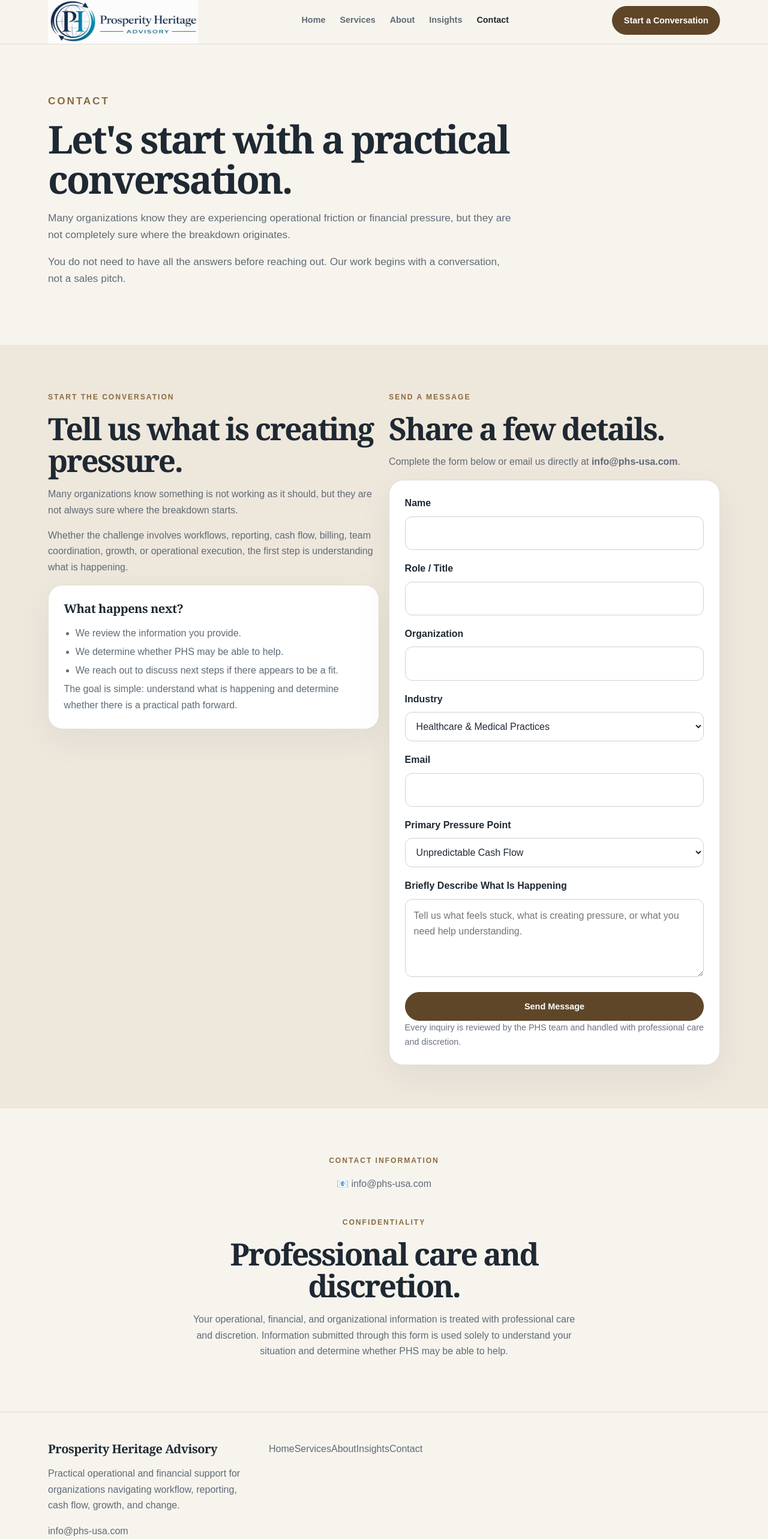
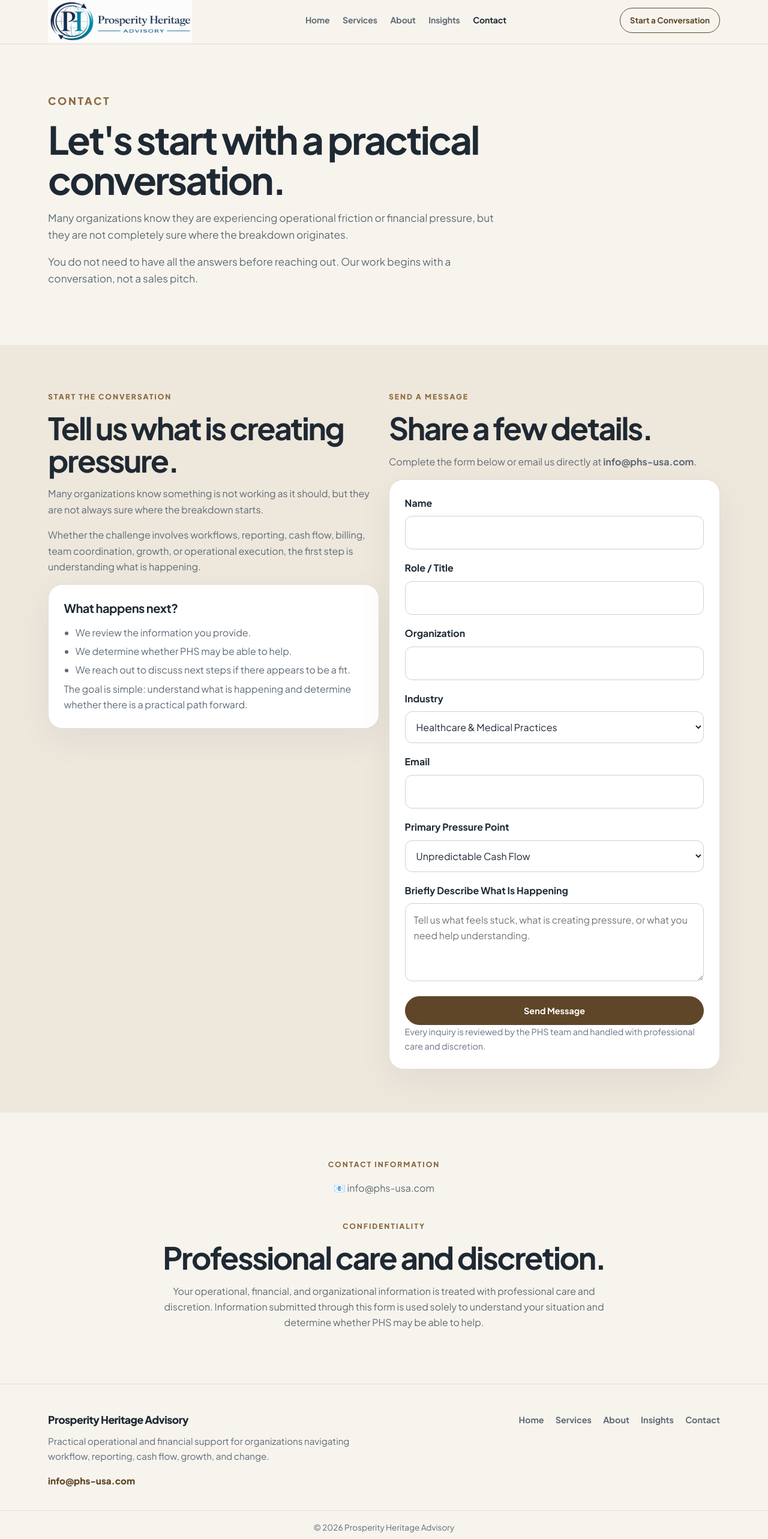
Before and after one commit to pjechete/prosperity-heritage-Advisory-Services, a Next.js app: page /contact in a window 1280 px wide. Shown: the part 5-2571 px from the top of the page at 60% size. Built offline with nearby package versions, Linux system fonts and the light colour scheme.

Commit message:
Update globals.css

```diff
--- a/src/app/globals.css
+++ b/src/app/globals.css
@@ -1,6 +1,7 @@
 /* =========================
    PHS GLOBAL DESIGN SYSTEM
-   Mockup-aligned full CSS
+   Final coordinated design pass
+   Typography + navbar + footer + responsive cleanup
 ========================= */
 
 *,
@@ -40,7 +41,7 @@ body {
 body {
   background: var(--bg);
   color: var(--ink);
-  font-family: Georgia, "Times New Roman", serif;
+  font-family: var(--font-jakarta), Arial, Helvetica, sans-serif;
   line-height: 1.65;
   -webkit-font-smoothing: antialiased;
   text-rendering: optimizeLegibility;
@@ -69,8 +70,9 @@ label,
 input,
 textarea,
 select,
-button {
-  font-family: Arial, Helvetica, sans-serif;
+button,
+a {
+  font-family: var(--font-jakarta), Arial, Helvetica, sans-serif;
 }
 
 p {
@@ -85,8 +87,8 @@ h3,
 h4 {
   margin: 0 0 1rem;
   color: var(--ink);
-  font-family: Georgia, "Times New Roman", serif;
-  font-weight: 600;
+  font-family: var(--font-jakarta), Arial, Helvetica, sans-serif;
+  font-weight: 700;
   letter-spacing: -0.045em;
   line-height: 1.05;
 }
@@ -107,6 +109,17 @@ h3 {
 }
 
 /* =========================
+   CONTAINERS
+========================= */
+
+.container,
+.phs-container,
+.mock-container {
+  width: min(var(--container), 92%);
+  margin: 0 auto;
+}
+
+/* =========================
    NAVBAR
 ========================= */
 
@@ -119,15 +132,8 @@ h3 {
   backdrop-filter: blur(12px);
 }
 
-.container,
-.phs-container,
-.mock-container {
-  width: min(var(--container), 92%);
-  margin: 0 auto;
-}
-
 .header-inner {
-  min-height: 76px;
+  min-height: 78px;
   display: flex;
   align-items: center;
   justify-content: space-between;
@@ -137,27 +143,27 @@ h3 {
 .brand {
   display: inline-flex;
   align-items: center;
-  text-decoration: none;
+  flex-shrink: 0;
 }
 
 .logo {
   display: block;
-  width: 250px;
+  width: 240px;
   height: auto;
 }
 
 .main-nav {
   display: flex;
   align-items: center;
-  gap: 1.5rem;
-  font-family: Arial, Helvetica, sans-serif;
+  justify-content: center;
+  gap: 1.35rem;
 }
 
 .nav-link {
   color: var(--muted);
-  font-size: 0.9rem;
-  font-weight: 600;
-  text-decoration: none;
+  font-size: 0.88rem;
+  font-weight: 700;
+  letter-spacing: -0.01em;
 }
 
 .nav-link:hover,
@@ -168,6 +174,7 @@ h3 {
 .header-cta {
   display: flex;
   align-items: center;
+  flex-shrink: 0;
 }
 
 /* =========================
@@ -189,7 +196,7 @@ h3 {
   background: var(--accent-dark);
   color: #ffffff;
   cursor: pointer;
-  font-family: Arial, Helvetica, sans-serif;
+  font-family: var(--font-jakarta), Arial, Helvetica, sans-serif;
   font-size: 0.9rem;
   font-weight: 700;
   line-height: 1;
@@ -209,11 +216,18 @@ h3 {
   box-shadow: 0 14px 28px rgba(31, 41, 51, 0.1);
 }
 
+.btn.secondary,
 .btn-secondary,
 .phs-btn-secondary,
 .mock-btn-secondary {
   background: transparent;
   color: var(--accent-dark);
+}
+
+.btn-sm {
+  min-height: 42px;
+  padding: 0.75rem 1rem;
+  font-size: 0.84rem;
 }
 
 /* =========================
@@ -256,7 +270,7 @@ h3 {
   display: inline-block;
   margin: 0 0 1rem;
   color: var(--accent);
-  font-family: Arial, Helvetica, sans-serif;
+  font-family: var(--font-jakarta), Arial, Helvetica, sans-serif;
   font-size: 0.76rem;
   font-weight: 800;
   letter-spacing: 0.16em;
@@ -300,7 +314,7 @@ h3 {
   padding: 0;
   margin: 0;
   color: var(--muted);
-  font-family: Arial, Helvetica, sans-serif;
+  font-family: var(--font-jakarta), Arial, Helvetica, sans-serif;
   font-size: 0.96rem;
   list-style: none;
 }
@@ -387,7 +401,7 @@ h3 {
   border-radius: 18px;
   background: rgba(255, 255, 255, 0.72);
   color: var(--ink);
-  font-family: Arial, Helvetica, sans-serif;
+  font-family: var(--font-jakarta), Arial, Helvetica, sans-serif;
   font-size: 0.92rem;
   font-weight: 700;
 }
@@ -422,7 +436,7 @@ h3 {
   border-radius: 50%;
   background: var(--accent-dark);
   color: #ffffff;
-  font-family: Arial, Helvetica, sans-serif;
+  font-family: var(--font-jakarta), Arial, Helvetica, sans-serif;
   font-weight: 800;
 }
 
@@ -470,14 +484,14 @@ h3 {
 
 .mock-profile span {
   color: #6b7280;
-  font-family: Arial, Helvetica, sans-serif;
+  font-family: var(--font-jakarta), Arial, Helvetica, sans-serif;
 }
 
 .mock-readmore {
   display: inline-block;
   margin-top: 1rem;
   color: var(--accent-dark);
-  font-family: Arial, Helvetica, sans-serif;
+  font-family: var(--font-jakarta), Arial, Helvetica, sans-serif;
   font-weight: 800;
 }
 
@@ -532,31 +546,55 @@ h3 {
   border-top: 1px solid var(--line);
   background: var(--bg);
   color: var(--muted);
-  font-family: Arial, Helvetica, sans-serif;
 }
 
 .footer-inner {
-  display: grid;
-  grid-template-columns: 1.4fr 1fr 0.8fr 1fr;
-  gap: 2rem;
-  padding: 3rem 0 2rem;
+  display: flex;
+  align-items: flex-start;
+  justify-content: space-between;
+  gap: 3rem;
+  padding: 3rem 0 2.25rem;
 }
 
-.footer h3,
-.footer h4 {
-  font-family: Georgia, "Times New Roman", serif;
+.footer-brand {
+  max-width: 560px;
 }
 
-.footer p,
-.footer li,
-.footer a {
-  color: var(--muted);
+.footer h3 {
+  margin-bottom: 0.75rem;
+  font-size: 1.1rem;
+  font-weight: 800;
+  letter-spacing: -0.03em;
 }
 
-.footer-links {
+.footer p {
+  margin-bottom: 1rem;
+  color: var(--muted);
+  font-size: 0.95rem;
+}
+
+.footer-email {
+  color: var(--accent-dark);
+  font-size: 0.95rem;
+  font-weight: 800;
+}
+
+.footer-nav {
   display: flex;
-  flex-direction: column;
-  gap: 0.5rem;
+  flex-wrap: wrap;
+  justify-content: flex-end;
+  gap: 0.85rem 1.2rem;
+  max-width: 420px;
+}
+
+.footer-nav a {
+  color: var(--muted);
+  font-size: 0.9rem;
+  font-weight: 700;
+}
+
+.footer-nav a:hover {
+  color: var(--ink);
 }
 
 .footer-bottom {
@@ -564,11 +602,12 @@ h3 {
 }
 
 .footer-bottom-inner {
-  min-height: 58px;
+  min-height: 56px;
   display: flex;
   align-items: center;
-  justify-content: space-between;
-  gap: 1rem;
+  justify-content: center;
+  color: var(--muted);
+  font-size: 0.85rem;
 }
 
 /* =========================
@@ -642,7 +681,18 @@ h3 {
 ========================= */
 
 @media (max-width: 1080px) {
-  .footer-inner,
+  .header-inner {
+    gap: 1.25rem;
+  }
+
+  .logo {
+    width: 220px;
+  }
+
+  .main-nav {
+    gap: 1rem;
+  }
+
   .mock-grid-2,
   .mock-grid-3,
   .mock-steps,
@@ -659,14 +709,11 @@ h3 {
   .mock-issue-list {
     grid-template-columns: repeat(2, 1fr);
   }
-
-  .header-inner {
-    flex-wrap: wrap;
-  }
 }
 
 @media (max-width: 900px) {
   .header-inner {
+    min-height: auto;
     flex-direction: column;
     align-items: center;
     gap: 1rem;
@@ -674,14 +721,14 @@ h3 {
   }
 
   .main-nav {
-    display: flex;
+    width: 100%;
     flex-wrap: wrap;
     justify-content: center;
-    gap: 0.85rem;
+    gap: 0.75rem 1rem;
   }
 
   .nav-link {
-    font-size: 0.72rem;
+    font-size: 0.82rem;
   }
 
   .header-cta {
@@ -708,6 +755,27 @@ h3 {
   h1 {
     font-size: clamp(2.5rem, 11vw, 3.5rem);
   }
+
+  .footer-inner {
+    flex-direction: column;
+    gap: 1.5rem;
+    text-align: center;
+  }
+
+  .footer-brand {
+    max-width: none;
+  }
+
+  .footer-brand p {
+    margin-left: auto;
+    margin-right: auto;
+  }
+
+  .footer-nav {
+    justify-content: center;
+    max-width: none;
+    width: 100%;
+  }
 }
 
 @media (max-width: 640px) {
@@ -715,6 +783,23 @@ h3 {
   .phs-container,
   .mock-container {
     width: min(100%, calc(100% - 1.25rem));
+  }
+
+  .logo {
+    width: 210px;
+  }
+
+  .main-nav {
+    gap: 0.65rem 0.9rem;
+  }
+
+  .nav-link {
+    font-size: 0.78rem;
+  }
+
+  .header-cta .btn {
+    width: 100%;
+    max-width: 280px;
   }
 
   .mock-issue-list,
```
